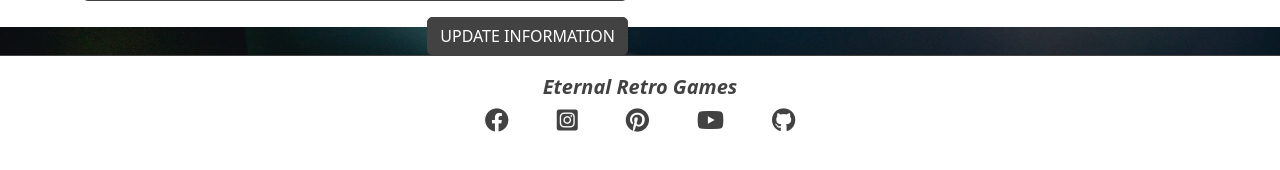
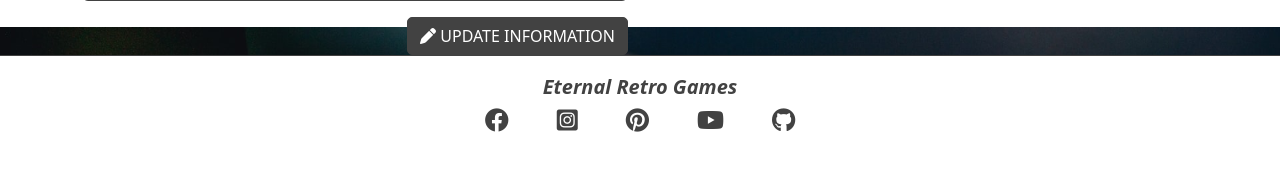
Before and after one commit to Daferia/Eternal-Retro-Games, a Django app: template profiles/templates/profiles/profile.html in a window 1280 px wide. Shown: the part 773-943 px from the top of the page. Run offline with Django 4.2, Linux system fonts and the light colour scheme; the template is opened without the code that fills it: values that come from a table or form of the project are taken from there, others are empty; parts of the project's set-up code (start-up, migrations or seed data) failed here and were passed over; some libraries are stand-ins or nearby versions.

Commit message:
added incon to profile edit button

```diff
--- a/profiles/templates/profiles/profile.html
+++ b/profiles/templates/profiles/profile.html
@@ -34,7 +34,7 @@
             <form action="{% url 'profile' %}" class="mt-3" method="POST" id="profile-update-form">
                 {% csrf_token %}
                 {{ form|crispy }}
-                <button class="btn grey-button text-uppercase float-end">Update Information</button>
+                <button class="btn grey-button text-uppercase float-end"><i class="fa-solid fa-pen"></i> Update Information</button>
             </form>
         </div>
         <div class="col-12 col-lg-6">
```
